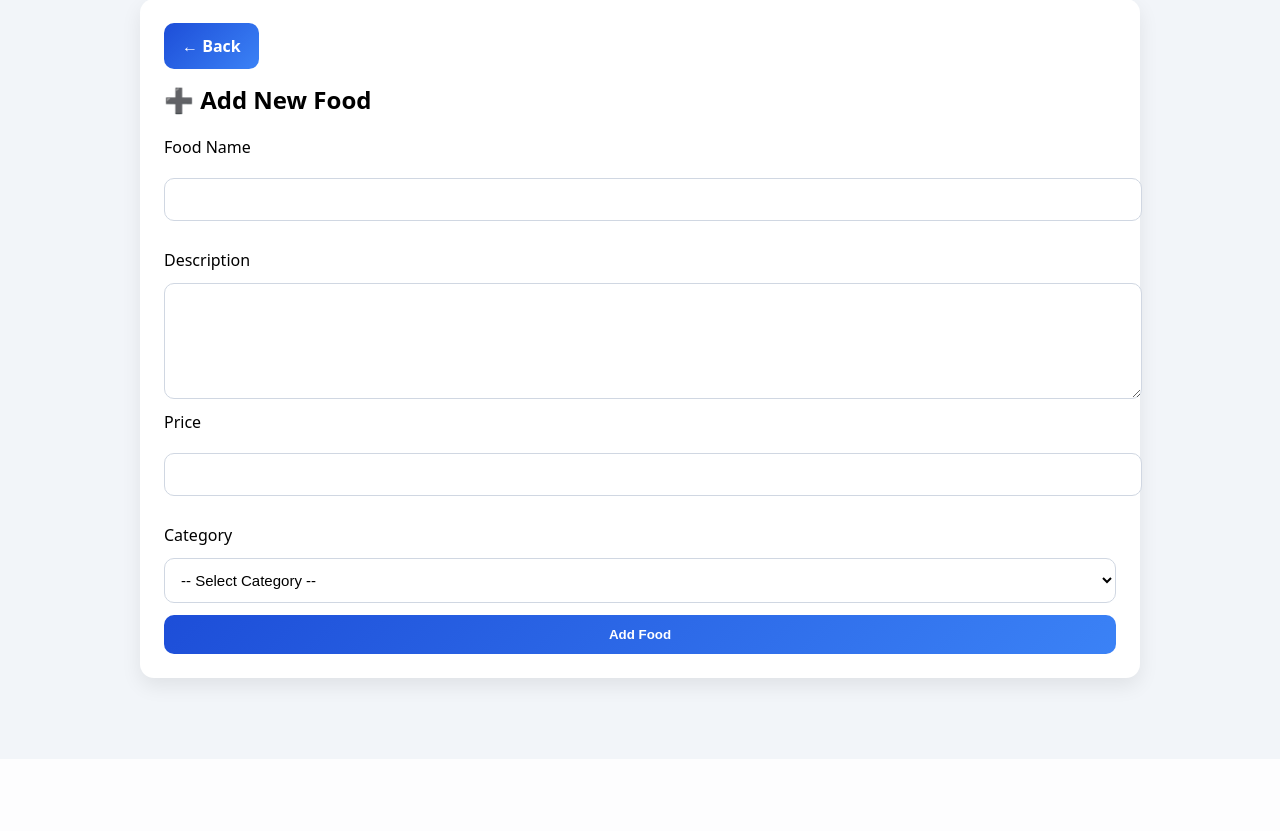
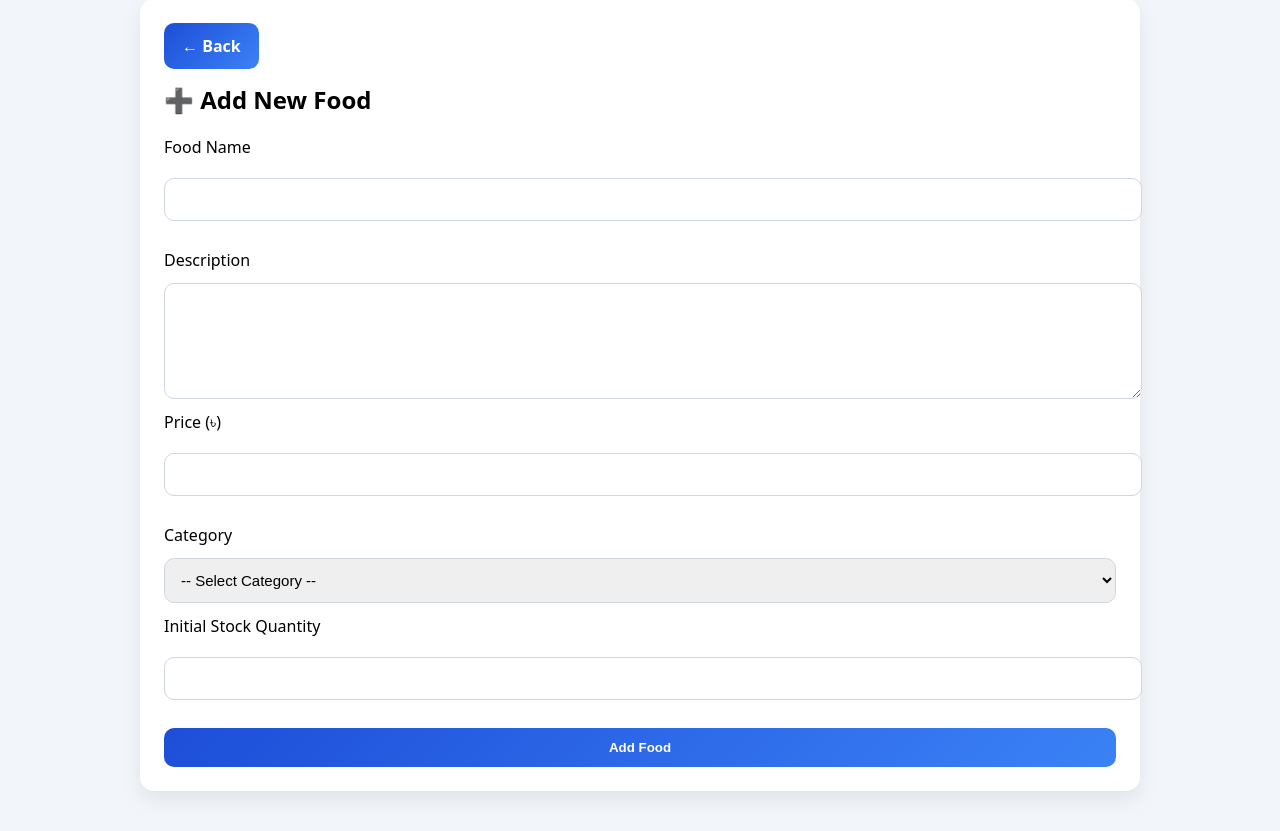
Before and after one commit to MillatSakib/Canteen-Management-System-using-PHP, a PHP site: page /admin/addProduct.php in a window 1280 px wide. Shown: the part 41-872 px from the top of the page. Before the commit the page ends 740 px from the top, so only its background shows below. Run offline with PHP 8.4, Linux system fonts and the light colour scheme; a user stored in the database is signed in; data comes from the database, SQL or seed files in the repository.

Commit message:
Add product page bug fixed

```diff
--- a/admin/addProduct.php
+++ b/admin/addProduct.php
@@ -9,20 +9,23 @@ if (!isset($_SESSION["user_id"]) || $_SESSION["role"] !== "admin") {
   exit;
 }
 
-// fetch categories for dropdown
+// fetch categories
 $catResult = $conn->query("SELECT category_id, category_name FROM categories ORDER BY category_name ASC");
 
 $msg = "";
 
 if ($_SERVER["REQUEST_METHOD"] === "POST") {
-  $product_name = trim($_POST["product_name"]);
-  $description  = trim($_POST["description"]);
-  $price        = trim($_POST["price"]);
-  $category_id  = trim($_POST["category_id"]);
+  $product_name   = trim($_POST["product_name"]);
+  $description    = trim($_POST["description"]);
+  $price          = trim($_POST["price"]);
+  $category_id    = trim($_POST["category_id"]);
+  $stock_quantity = trim($_POST["stock_quantity"]); // NEW STOCK INPUT
 
-  if (!$product_name || !$description || !$price || !$category_id) {
+  if (!$product_name || !$description || !$price || !$category_id || !$stock_quantity) {
     $msg = "All fields are required.";
   } else {
+
+    // Insert into products table
     $stmt = $conn->prepare("
       INSERT INTO products (product_name, description, price, category_id, deleted)
       VALUES (?, ?, ?, ?, '0')
@@ -30,15 +33,33 @@ if ($_SERVER["REQUEST_METHOD"] === "POST") {
     $stmt->bind_param("ssdi", $product_name, $description, $price, $category_id);
 
     if ($stmt->execute()) {
-  echo "<script>
-          alert('Food added successfully!');
-          window.location.href = 'addProduct.php';
-        </script>";
-  exit;
-}
- else {
+
+      // Get the newly inserted product ID
+      $new_product_id = $conn->insert_id;
+
+      // Insert initial stock into inventory table
+      $stockStmt = $conn->prepare("
+          INSERT INTO inventory (product_id, stock_quantity)
+          VALUES (?, ?)
+      ");
+      $stockStmt->bind_param("ii", $new_product_id, $stock_quantity);
+
+      if ($stockStmt->execute()) {
+        echo "<script>
+                alert('Food added successfully with stock!');
+                window.location.href = 'addProduct.php';
+              </script>";
+        exit;
+      } else {
+        $msg = "Product added but stock insert failed!";
+      }
+
+      $stockStmt->close();
+
+    } else {
       $msg = "Something went wrong!";
     }
+
     $stmt->close();
   }
 }
@@ -50,22 +71,14 @@ if ($_SERVER["REQUEST_METHOD"] === "POST") {
   <link rel="stylesheet" href="../assets/style.css">
   <style>
     .form-grid { display: grid; gap: 12px; }
-    textarea {
+    textarea, input, select {
       width: 100%;
       padding: 12px;
       border: 1px solid #d0d7e2;
       border-radius: 10px;
       font-size: 15px;
-      min-height: 90px;
     }
-    select {
-      width: 100%;
-      padding: 12px;
-      border: 1px solid #d0d7e2;
-      border-radius: 10px;
-      font-size: 15px;
-      background: white;
-    }
+    textarea { min-height: 90px; }
   </style>
 </head>
 <body>
@@ -84,26 +97,29 @@ if ($_SERVER["REQUEST_METHOD"] === "POST") {
     <?php endif; ?>
 
     <form method="POST" class="form-grid">
+
       <label>Food Name</label>
       <input type="text" name="product_name" required>
 
       <label>Description</label>
       <textarea name="description" required></textarea>
 
-      <label>Price</label>
+      <label>Price (৳)</label>
       <input type="number" step="0.01" name="price" required>
 
       <label>Category</label>
       <select name="category_id" required>
         <option value="">-- Select Category --</option>
-
         <?php while($cat = $catResult->fetch_assoc()): ?>
           <option value="<?= $cat['category_id'] ?>">
             <?= htmlspecialchars($cat['category_name']) ?>
           </option>
         <?php endwhile; ?>
+      </select>
 
-      </select>
+      <!-- NEW STOCK FIELD -->
+      <label>Initial Stock Quantity</label>
+      <input type="number" name="stock_quantity" required>
 
       <button type="submit">Add Food</button>
     </form>
```
